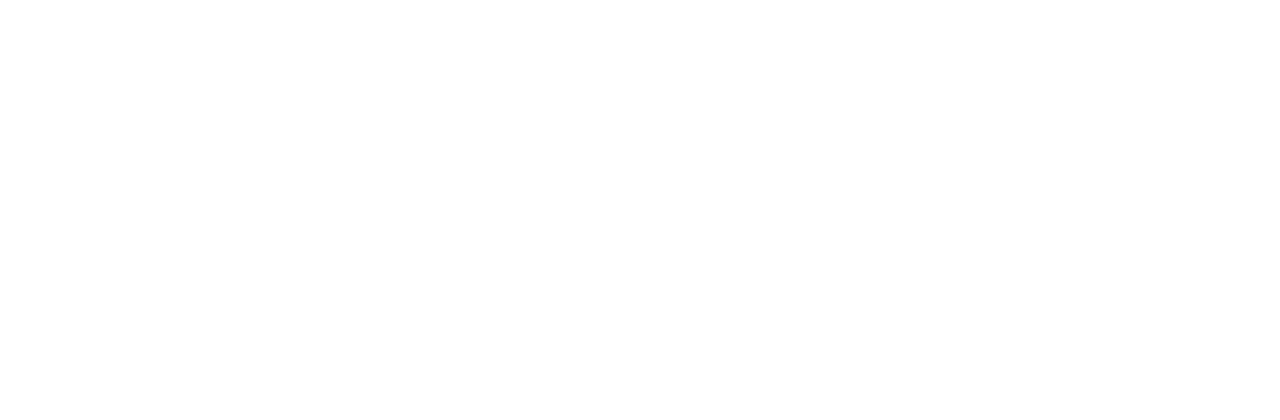
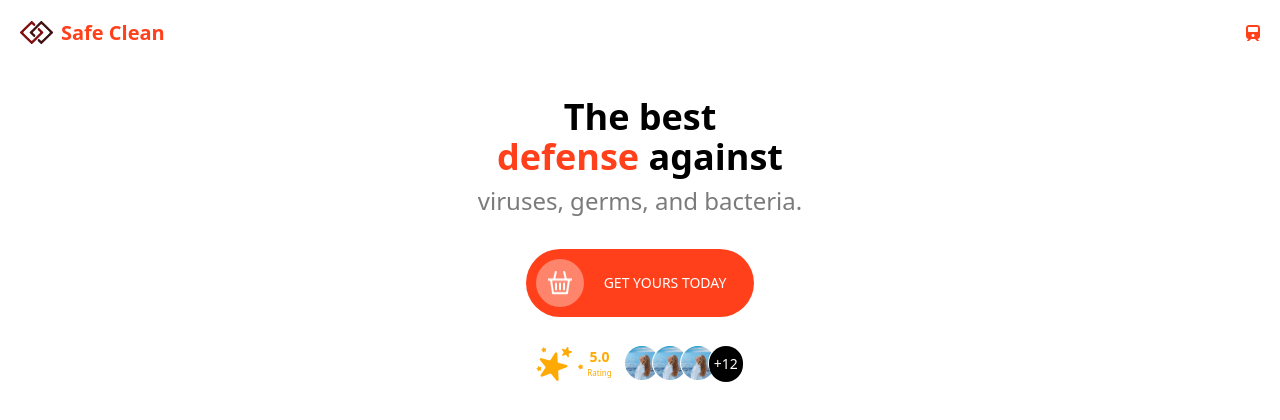
Before and after one commit to fakhryfernanda/slicing-safeclean, a website: page index.html in a window 1280 px wide. Drawn offline with nearby package versions, Linux system fonts and the light colour scheme; files that its build step writes are made by us from their sources.

Commit message:
Create header and hero section

```diff
--- a/css/input.css
+++ b/css/input.css
@@ -1,3 +1,9 @@
 @tailwind base;
 @tailwind components;
 @tailwind utilities;
+
+@layer base {
+    .container {
+        @apply px-5;
+    }
+}
--- a/index.html
+++ b/index.html
@@ -4,10 +4,56 @@
     <meta charset="UTF-8">
     <meta http-equiv="X-UA-Compatible" content="IE=edge">
     <meta name="viewport" content="width=device-width, initial-scale=1.0">
-    <title>Document</title>
+    <title>Safe Clean</title>
+    <script src="https://kit.fontawesome.com/e0f8177fe6.js" crossorigin="anonymous"></script>
     <link rel="stylesheet" href="./css/style.css">
 </head>
 <body>
-
+    <header>
+        <div class="container py-4 flex items-center justify-between">
+            <div class="flex gap-2 items-center">
+                <img src="./assets/icons/logo.png" alt="logo" class="w-[33px] h-[33px]">
+                <span class="text-xl text-main_red font-bold">Safe Clean</span>
+            </div>
+            <i class="fa-solid fa-train text-main_red"></i>
+        </div>
+    </header>
+    <main>
+        <section id="hero" class="mt-8">
+            <div class="container text-center">
+                <h1 class="text-4xl font-bold">The best <br> <span class="text-main_red">defense</span> against</h1>
+                <p class="mt-2 text-2xl text-main_grey font-medium">viruses, germs, and bacteria.</p>
+                <button class="mt-8 bg-main_red flex items-center gap-5 mx-auto p-[10px] pr-7 rounded-full">
+                    <div class="bg-secondary_red w-fit p-3 rounded-full">
+                        <img src="./assets/icons/cart.png" alt="cart" class="w-6 h-6">
+                    </div>
+                    <span class="text-sm font-light uppercase text-white">Get yours today</span>
+                </button>
+                <div class="mt-7 w-fit mx-auto flex items-center">
+                    <img src="./assets/icons/Stars.png" alt="stars" class="mr-1">
+                    <div class="mr-3 text-main_orange">
+                        <p class="text-sm font-semibold">5.0</p>
+                        <div class="text-[8px] font-thin">Rating</div>
+                    </div>
+                    <div class="flex w-fit -mr-6">
+                        <div class="w-9 h-9 bg-white p-[1px] rounded-full">
+                            <img src="./assets/images/user.jfif" alt="user 1" class="rounded-full">
+                        </div>
+                        <div class="w-9 h-9 bg-white p-[1px] rounded-full -translate-x-2">
+                            <img src="./assets/images/user.jfif" alt="user 1" class="rounded-full">
+                        </div>
+                        <div class="w-9 h-9 bg-white p-[1px] rounded-full -translate-x-4">
+                            <img src="./assets/images/user.jfif" alt="user 1" class="rounded-full">
+                        </div>
+                        <div class="w-9 h-9 bg-white p-[1px] rounded-full -translate-x-6 flex">
+                            <div class="w-9 h-9 rounded-full bg-black m-auto flex">
+                                <p class="text-white text-sm font-medium m-auto">+12</p>
+                            </div>
+                        </div>
+                    </div>
+                </div>
+            </div>
+        </section>
+    </main>
 </body>
 </html>
--- a/tailwind.config.js
+++ b/tailwind.config.js
@@ -2,7 +2,14 @@
 module.exports = {
   content: ["./index.html"],
   theme: {
-    extend: {},
+    extend: {
+      colors: {
+        main_red: '#FF401B',
+        secondary_red: '#FF846C',
+        main_orange: '#FFAA04',
+        main_grey: '#7B7B7B'
+      }
+    },
   },
   plugins: [],
 }
```
Also changed, not shown: assets/icons/Stars.png (added), assets/icons/cart.png (added), assets/icons/logo.png (added), assets/images/user.jfif (added), css/style.css (added).
